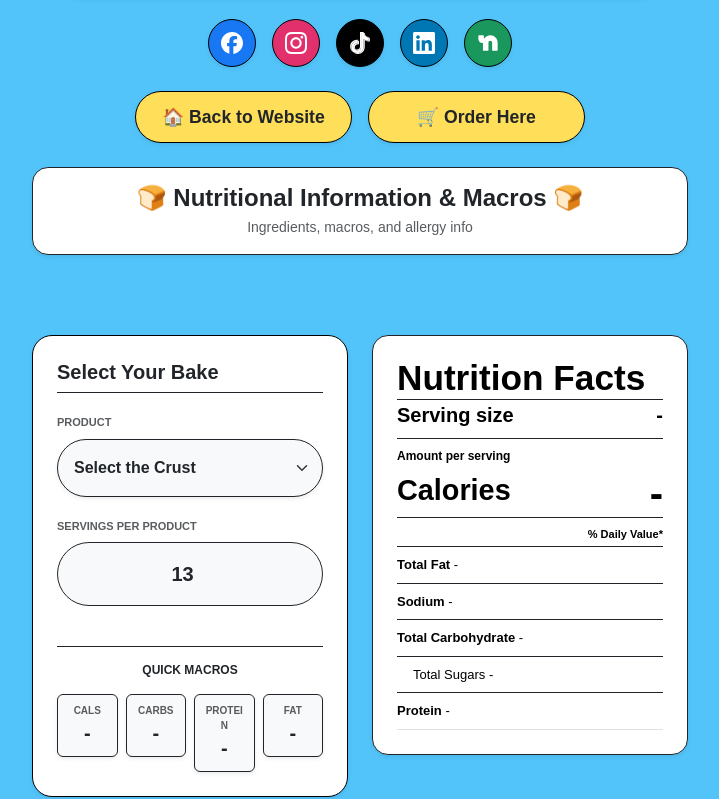
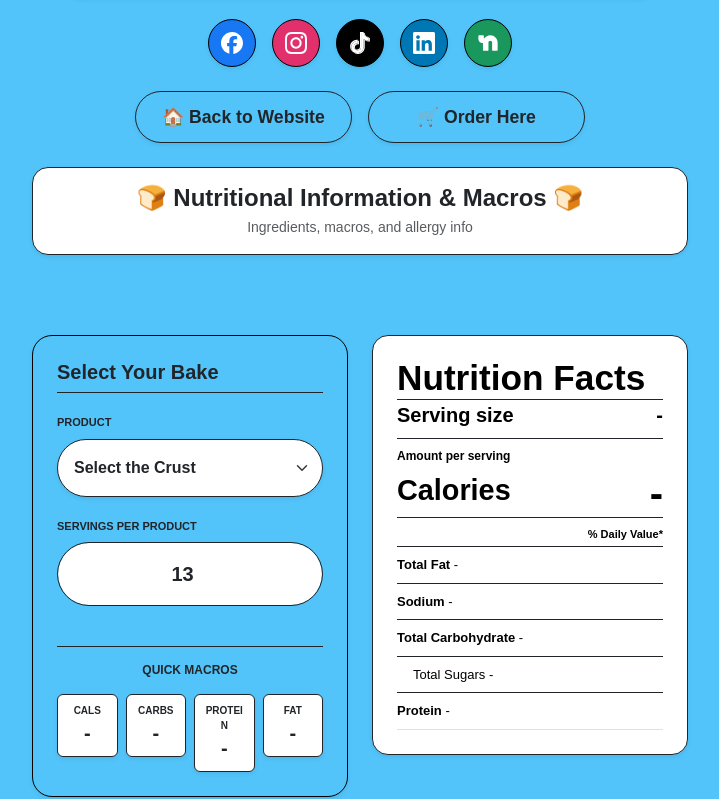
Before and after one commit to dylandotanthony/dylans-homomade-bakery, a React (Vite) app: page /nutrition in a window 1280 px wide. Shown: the part 558-1357 px from the top of the page, without its empty margins (280-999 px from the left). Built offline with nearby package versions, Linux system fonts and the light colour scheme; a web font is replaced by a local one.

Commit message:
Update Nutrition.jsx

```diff
--- a/src/Nutrition.jsx
+++ b/src/Nutrition.jsx
@@ -158,8 +158,23 @@ export default function Nutrition() {
 
                 {/* Navigation CTA Actions */}
                 <div className="d-flex flex-column flex-sm-row justify-content-center gap-3 mb-4 mx-auto" style={{ maxWidth: '450px' }}>
-                    <Link className="btn btn-cta shadow-sm w-100" style={{ fontSize: '1.1rem', padding: '12px 24px', backgroundColor: '#ffffff' }} to="/">🏠 Back to Website</Link>
-                    <a className="btn btn-cta shadow-sm w-100" style={{ fontSize: '1.1rem', padding: '12px 24px', backgroundColor: '#ffffff' }} href="https://bakesy.shop/b/dylans-homomade-goods" target="_blank" rel="noopener noreferrer">🛒 Order Here</a>
+                    <Link
+                        className="btn shadow-sm w-100 fw-bold text-dark border border-dark"
+                        style={{ fontSize: '1.1rem', padding: '12px 24px', backgroundColor: '#52C4FA', borderRadius: '50px' }}
+                        to="/"
+                    >
+                        🏠 Back to Website
+                    </Link>
+
+                    <a
+                        className="btn shadow-sm w-100 fw-bold text-dark border border-dark"
+                        style={{ fontSize: '1.1rem', padding: '12px 24px', backgroundColor: '#52C4FA', borderRadius: '50px' }}
+                        href="https://bakesy.shop/b/dylans-homomade-goods"
+                        target="_blank"
+                        rel="noopener noreferrer"
+                    >
+                        🛒 Order Here
+                    </a>
                 </div>
 
                 {/* Clean, Bright Header Banner */}
@@ -175,18 +190,21 @@ export default function Nutrition() {
             <main className="container text-start" style={{ maxWidth: '960px' }}>
                 <div className="row g-4 align-items-start">
 
-                    {/* Left Block Selector - Converted to Light Theme */}
+                    {/* Left Block Selector - Converted to Signature Blue Theme */}
                     <div className="col-12 col-md-6">
-                        <div className="card shadow-sm border-0 bg-white p-4 rounded-4 h-100 text-dark">
+                        <div
+                            className="card shadow-sm border border-dark p-4 rounded-4 h-100 text-dark"
+                            style={{ backgroundColor: '#52C4FA' }}
+                        >
                             <h2 className="h5 fw-bold mb-3 border-bottom border-dark pb-2 text-dark">Select Your Bake</h2>
 
                             <div className="mb-3">
-                                <label className="form-label text-muted fw-bold text-uppercase tracking-wider" style={{ fontSize: '11px' }}>Product</label>
+                                <label className="form-label text-dark fw-bold text-uppercase tracking-wider" style={{ fontSize: '11px' }}>Product</label>
                                 <select
                                     id="recipe-select"
                                     value={recipeKey}
                                     onChange={handleRecipeChange}
-                                    className="form-select border border-dark bg-light text-dark fw-semibold shadow-sm rounded-pill p-3 cursor-pointer"
+                                    className="form-select border border-dark bg-white text-dark fw-semibold shadow-sm rounded-pill p-3 cursor-pointer"
                                 >
                                     <option value="" disabled>Select the Crust</option>
                                     <option value="apple_Cin_focaccia">Apple Cinnamon Focaccia</option>
@@ -229,24 +247,24 @@ export default function Nutrition() {
                             </div>
 
                             <div className="mb-3">
-                                <label className="form-label text-muted fw-bold text-uppercase tracking-wider" style={{ fontSize: '11px' }}>Servings per product</label>
+                                <label className="form-label text-dark fw-bold text-uppercase tracking-wider" style={{ fontSize: '11px' }}>Servings per product</label>
                                 <input
                                     type="number"
                                     id="slices"
                                     value={servings}
                                     min="1"
                                     onChange={(e) => setServings(e.target.value)}
-                                    className="form-control border border-dark bg-light text-dark text-center fs-5 fw-bold rounded-pill p-3"
+                                    className="form-control border border-dark bg-white text-dark text-center fs-5 fw-bold rounded-pill p-3"
                                 />
                             </div>
 
                             <div className="mt-4 pt-3 border-top border-dark">
                                 <h3 className="text-dark fw-bold mb-3 text-uppercase tracking-wider text-center" style={{ fontSize: '12px' }}>Quick Macros</h3>
                                 <div className="row row-cols-2 row-cols-sm-4 g-2">
-                                    <div className="col"><div className="bg-light border border-dark rounded p-2 text-center shadow-sm"><span className="d-block text-muted text-uppercase fw-bold" style={{ fontSize: '10px' }}>Cals</span><span className="text-dark fw-bold fs-5">{totalCals}</span></div></div>
-                                    <div className="col"><div className="bg-light border border-dark rounded p-2 text-center shadow-sm"><span className="d-block text-muted text-uppercase fw-bold" style={{ fontSize: '10px' }}>Carbs</span><span className="text-dark fw-bold fs-5">{totalCarbs}</span></div></div>
-                                    <div className="col"><div className="bg-light border border-dark rounded p-2 text-center shadow-sm"><span className="d-block text-muted text-uppercase fw-bold" style={{ fontSize: '10px' }}>Protein</span><span className="text-dark fw-bold fs-5">{totalPro}</span></div></div>
-                                    <div className="col"><div className="bg-light border border-dark rounded p-2 text-center shadow-sm"><span className="d-block text-muted text-uppercase fw-bold" style={{ fontSize: '10px' }}>Fat</span><span className="text-dark fw-bold fs-5">{totalFat}</span></div></div>
+                                    <div className="col"><div className="bg-white border border-dark rounded p-2 text-center shadow-sm"><span className="d-block text-dark text-uppercase fw-bold" style={{ fontSize: '10px' }}>Cals</span><span className="text-dark fw-bold fs-5">{totalCals}</span></div></div>
+                                    <div className="col"><div className="bg-white border border-dark rounded p-2 text-center shadow-sm"><span className="d-block text-dark text-uppercase fw-bold" style={{ fontSize: '10px' }}>Carbs</span><span className="text-dark fw-bold fs-5">{totalCarbs}</span></div></div>
+                                    <div className="col"><div className="bg-white border border-dark rounded p-2 text-center shadow-sm"><span className="d-block text-dark text-uppercase fw-bold" style={{ fontSize: '10px' }}>Protein</span><span className="text-dark fw-bold fs-5">{totalPro}</span></div></div>
+                                    <div className="col"><div className="bg-white border border-dark rounded p-2 text-center shadow-sm"><span className="d-block text-dark text-uppercase fw-bold" style={{ fontSize: '10px' }}>Fat</span><span className="text-dark fw-bold fs-5">{totalFat}</span></div></div>
                                 </div>
                             </div>
                         </div>
```
